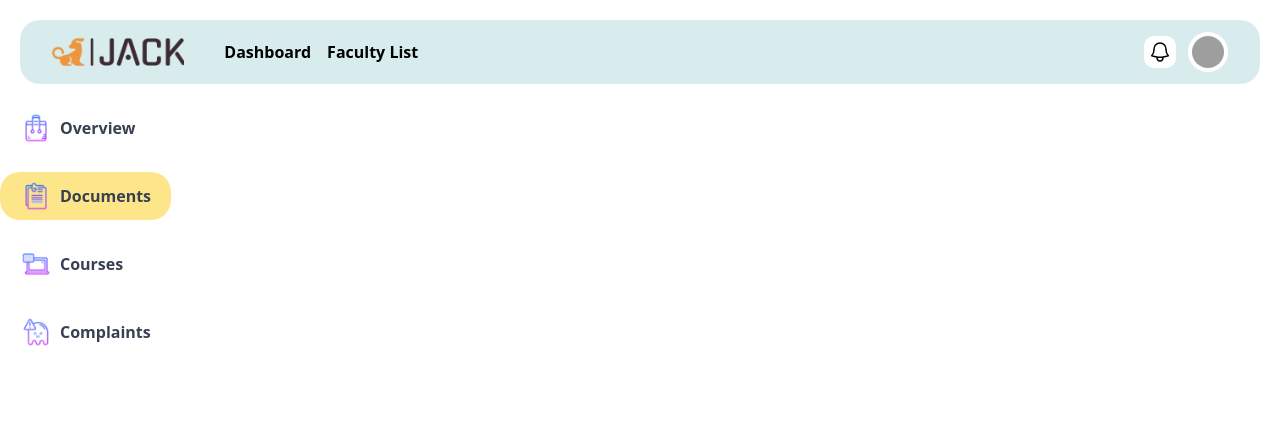
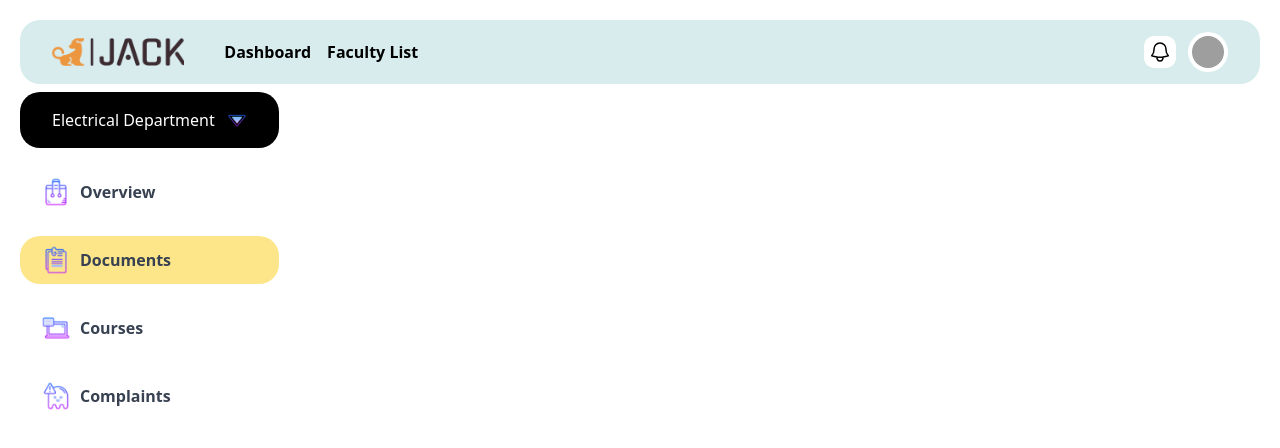
Before and after one commit to rajitha-00/expernrtic-dashboard, a React (Create React App) app: page / in a window 1280 px wide. Shown: the top 448 px of the page. Built offline with nearby package versions, Linux system fonts and the light colour scheme; grey boxes are pictures that could not be loaded.

Commit message:
sidebar done

```diff
--- a/src/components/Navbar.jsx
+++ b/src/components/Navbar.jsx
@@ -17,7 +17,7 @@ const navigation = [
 const userNavigation = [
     { name: 'Your Profile', href: '#' },
     { name: 'Settings', href: '#' },
-    { name: 'Sign out', href: '#' },
+    { name: 'Sign out',  href: '#' },
 ]
 
 
--- a/src/components/Sidebar.jsx
+++ b/src/components/Sidebar.jsx
@@ -1,6 +1,7 @@
 import React, { useState } from 'react';
 import SidebarButton from './SidebarButton';
 import { sideBarDash } from '../constants';
+import SidebarSelect from './SidebarSelect';
 
 const Sidebar = () => {
   const [activeIndex, setActiveIndex] = useState(1); // Set default active index to 1 (second item)
@@ -10,6 +11,11 @@ const Sidebar = () => {
   };
 
   return (
+
+    <>
+    <div className="relative mx-5">
+
+        <SidebarSelect />
         <div>
         {sideBarDash.map((button, index) => (
             <SidebarButton
@@ -21,6 +27,8 @@ const Sidebar = () => {
             />
         ))}
         </div>
+    </div>
+    </>
   );
 };
 
--- /dev/null
+++ b/src/components/SidebarSelect.jsx
@@ -0,0 +1,61 @@
+import { Fragment, useState } from 'react'
+import { Listbox, Transition } from '@headlessui/react'
+import { CheckIcon, ChevronUpDownIcon } from '@heroicons/react/20/solid'
+import { departments } from '../constants';
+
+const SidebarSelect = () => {
+    const [selected, setSelected] = useState(departments[0])
+    return (
+        <>
+            <Listbox value={selected} onChange={setSelected} >
+            {({ open }) => (
+                <>
+                <div className="relative mt-2 ">
+                    <Listbox.Button className="relative flex items-center justify-between w-full cursor-default rounded-[20px] bg-black px-8 py-4">
+                    <span className="flex items-center">
+                        <span className=" block truncate text-white">{selected.name}</span>
+                    </span>
+                    <span className="pointer-events-none pl-3 ">
+                        <img src='./downSelect.png' className="h-5 w-5" aria-hidden="true" />
+                    </span>
+                    </Listbox.Button>
+
+                    <Transition
+                    show={open}
+                    as={Fragment}
+                    leave="transition ease-in duration-100"
+                    leaveFrom="opacity-100"
+                    leaveTo="opacity-0"
+                    >
+                    <Listbox.Options className="absolute z-10 mt-1 max-h-96 w-full overflow-auto rounded-[20px] bg-black py-1 text-base shadow-lg ring-1 ring-black ring-opacity-5 focus:outline-none sm:text-sm">
+                        {departments.map((depart) => (
+                        <Listbox.Option
+                            key={depart.id}
+                            value={depart}
+                        >
+                            {({ selected, active }) => (
+                            <>
+                                <div className="flex items-center">
+                                <span
+                                className='text-white px-8 py-2'
+                                >
+                                    {depart.name}
+                                </span>
+                                </div>
+
+
+                            </>
+                            )}
+                        </Listbox.Option>
+                        ))}
+                    </Listbox.Options>
+                    </Transition>
+                </div>
+                </>
+            )}
+            </Listbox>
+        </>
+    )
+}
+
+export default SidebarSelect
--- a/src/constants/index.jsx
+++ b/src/constants/index.jsx
@@ -19,4 +19,19 @@ export const sideBarDash = [
         dashIcon : "./complaints.png",
         dashText : "Complaints"
     },
+];
+
+export const departments = [
+    {
+        id: 1,
+        name: 'Electrical Department',
+    },
+    {
+        id: 2,
+        name: 'HR Department',
+    },
+    {
+        id: 1,
+        name: 'Financial Department',
+    },
 ]
```
Also changed, not shown: public/downSelect.png (added). Lines whose indentation alone changed are shown as unchanged.
